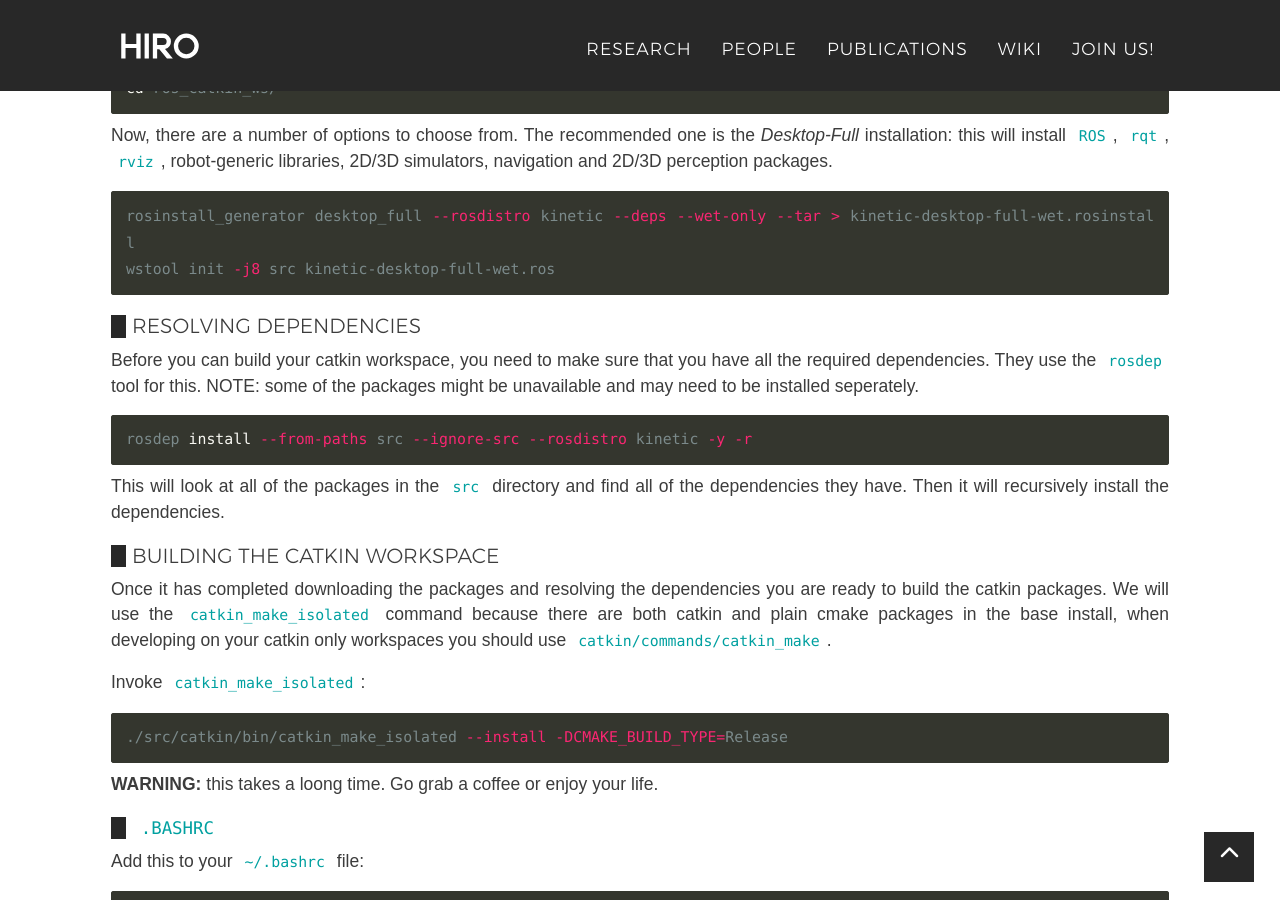
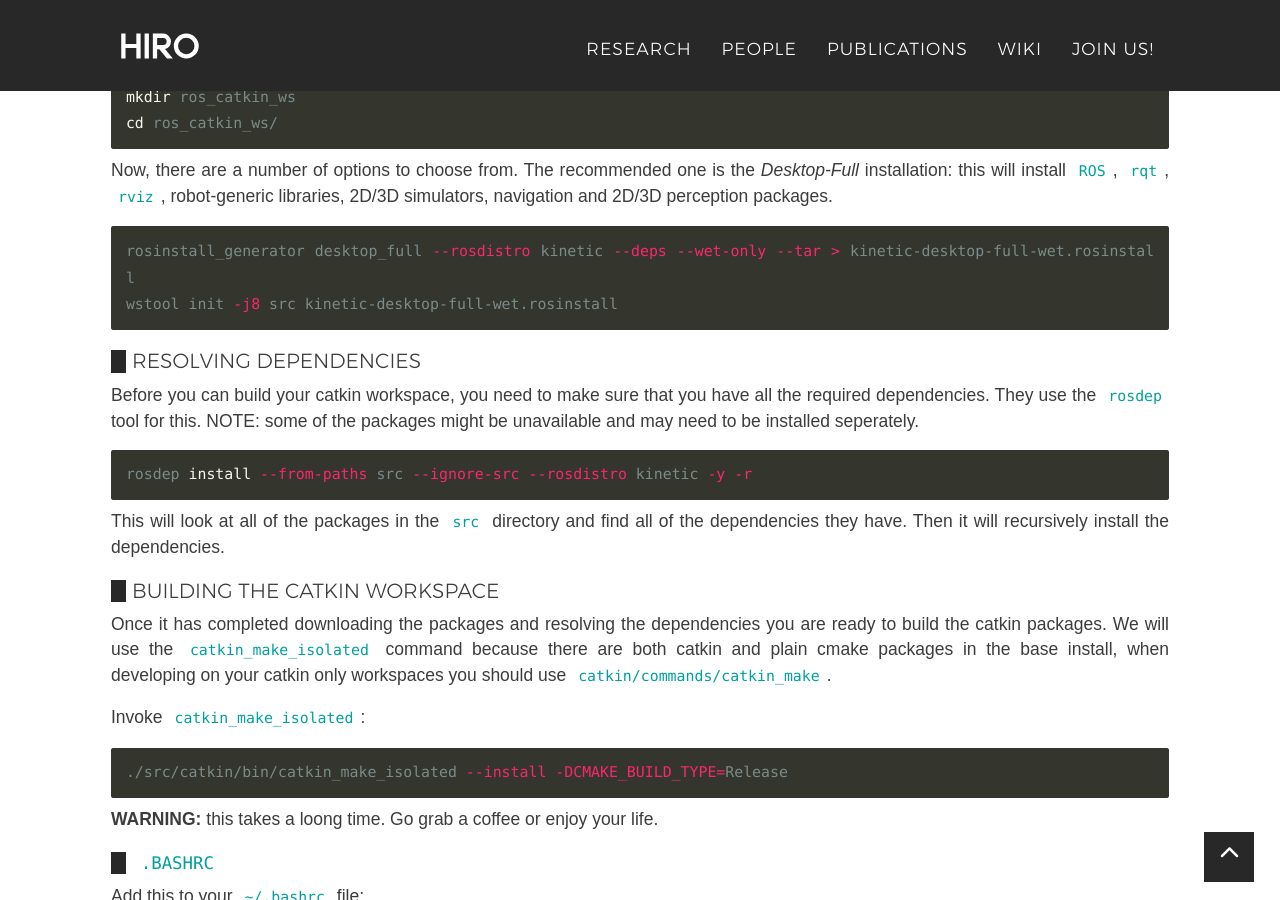
Before and after one commit to HIRO-group/HIRO-group.github.io, a Jekyll site: the page built from _posts/wiki/2018-10-18-ROS-kinetic-installation.md, in a window 1280 px wide and 900 px high, scrolled down 2287 px. Built offline with Jekyll 4.4.1, drawn with Linux system fonts in a browser that asks for light colours; nearby versions of some CDN libraries; some web fonts are replaced.

Commit message:
Fixed issue with the ROS kinetic installation, and added author credits to who writes the article

```diff
--- a/_includes/article.html
+++ b/_includes/article.html
@@ -5,7 +5,12 @@
                 <div class="col-lg-12 text-center">
                     <h2>{{ page.title }}</h2>
                     {% if page.category != "research" %}<h3>{{ page.description }}</h3>{% endif %}
-                    <hr class="separating-line"{% if page.category != "research" and page.category != "design" %} style="margin-bottom: 40px;"{% endif %}>
+                    {% if page.author %}
+                        <hr class="separating-line">
+                        <p class="text-right" {% if page.category != "research" and page.category != "design" %} style="margin-bottom: 40px;"{% endif %}>by <em>{{ page.author }}</em></p>
+                    {% else %}
+                        <hr class="separating-line"{% if page.category != "research" and page.category != "design" %} style="margin-bottom: 40px;"{% endif %}>
+                    {% endif %}
                 </div>
             </div>
             <div id="article" itemprop="articleBody">
--- a/_includes/portfolio.html
+++ b/_includes/portfolio.html
@@ -42,7 +42,7 @@
                             {% elsif page.type == "wiki" %}
                                 <div class="col-md-10 mx-auto portfolio-item">
                                     <a href="{{ post.url }}" class="no-border portfolio-link" style="max-width:100%">
-                                        <p class="post-date">{{ post.date | date: '%B %d, %Y'  }}</p>
+                                        <p class="post-date">{% if post.author %}by {{ post.author }}, on {% endif %}{{ post.date | date: '%B %d, %Y'  }}</p>
                                         <h3>{{ post.title }}</h3>
                                         <p class="post-description">{{ post.description }}</p>
                                     </a>
--- a/_posts/wiki/2018-10-18-ROS-kinetic-installation.md
+++ b/_posts/wiki/2018-10-18-ROS-kinetic-installation.md
@@ -73,7 +74,7 @@ Now, there are a number of options to choose from. The recommended one is the _D
 
 ~~~bash
 rosinstall_generator desktop_full --rosdistro kinetic --deps --wet-only --tar > kinetic-desktop-full-wet.rosinstall
-wstool init -j8 src kinetic-desktop-full-wet.ros
+wstool init -j8 src kinetic-desktop-full-wet.rosinstall
 ~~~
 
 ### Resolving dependencies
```
Also changed, not shown: other parts of _posts/wiki/2018-10-18-ROS-kinetic-installation.md (+1 -0 lines).
